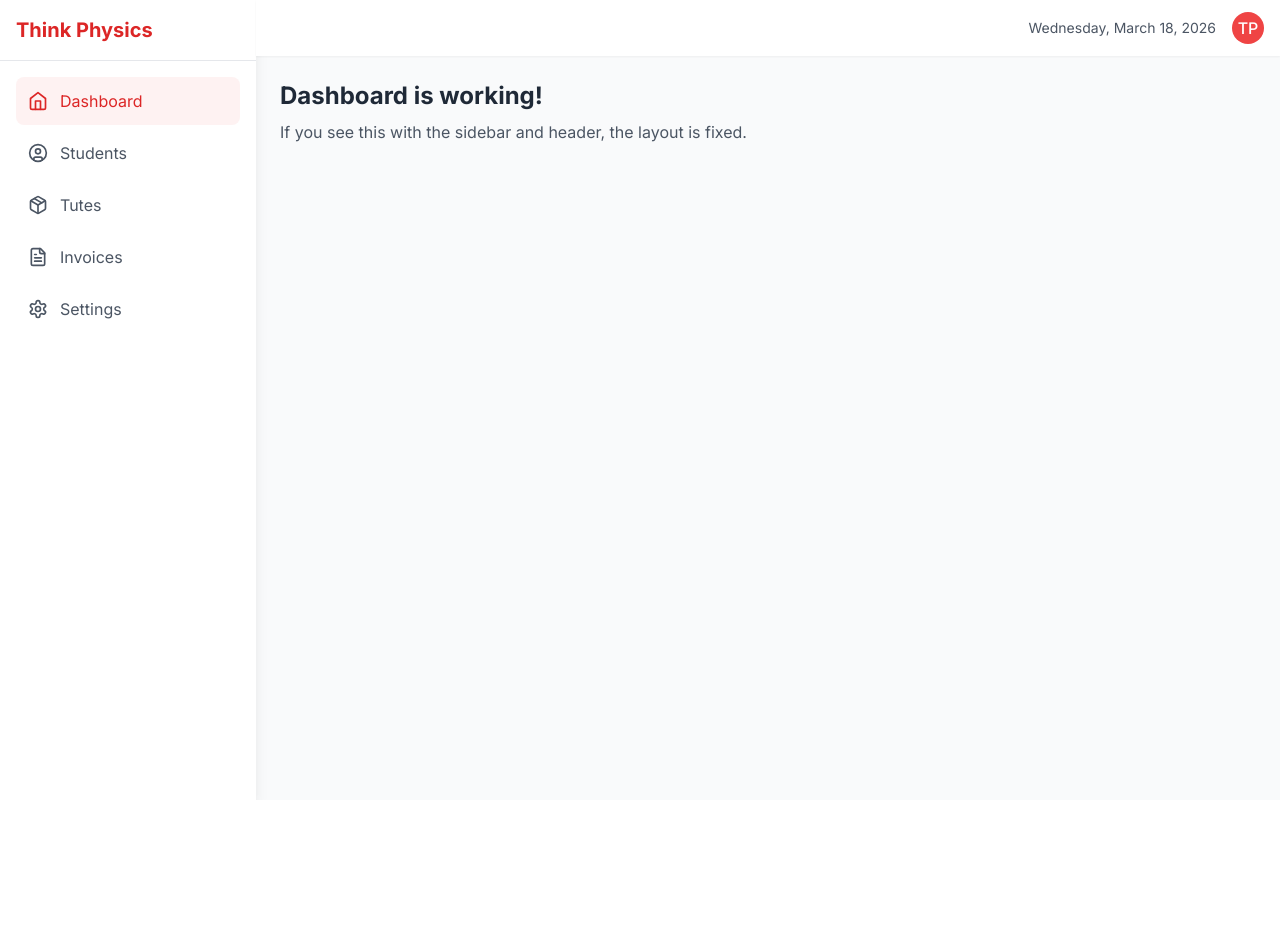
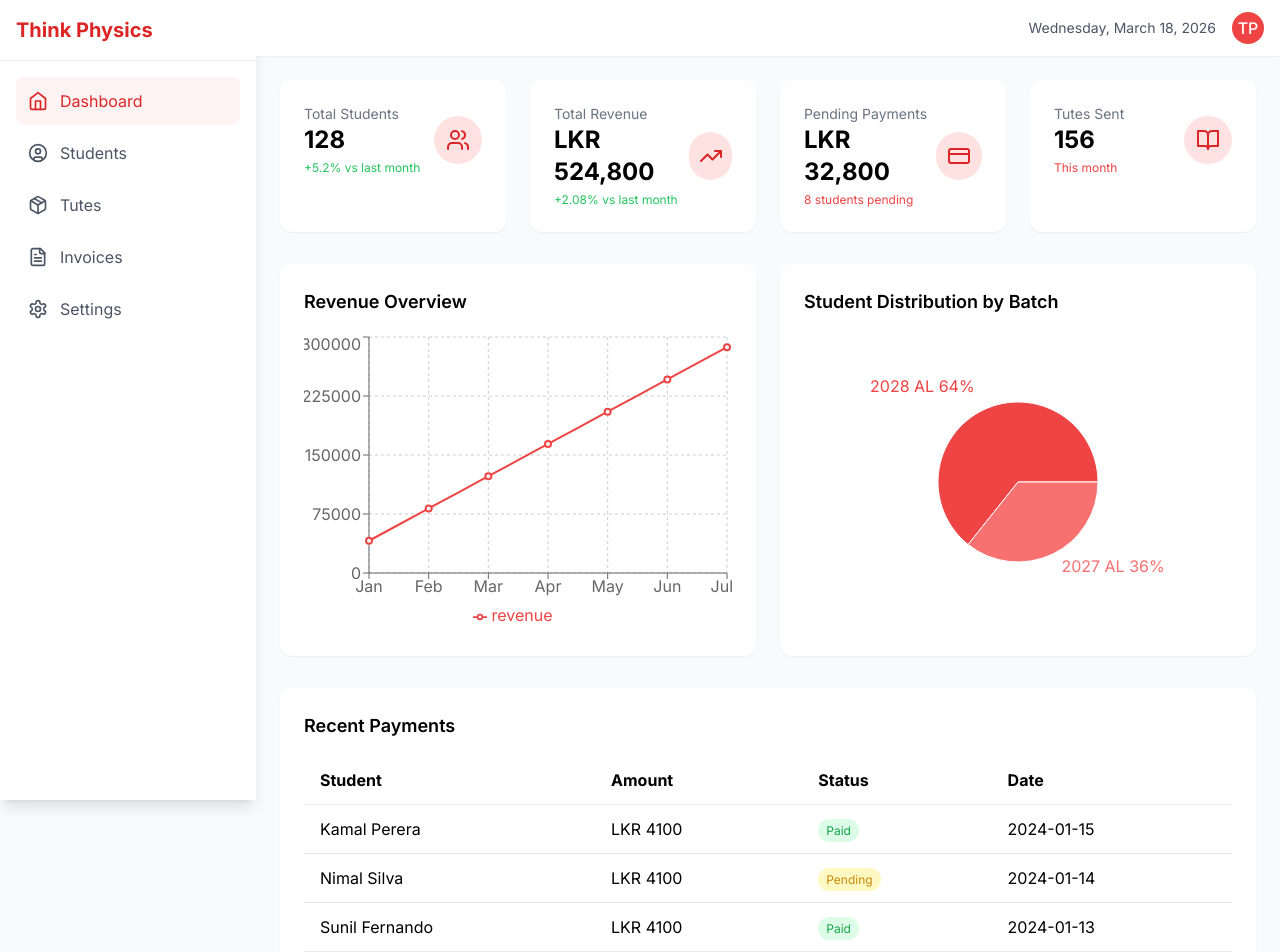
Before and after one commit to Aerota/thinkphysics, a Next.js app: page /dashboard in a window 1280 px wide. Shown: the top 952 px of the page. Before the commit the page ends 800 px from the top, so only its background shows below. Built offline with nearby package versions, Linux system fonts and the light colour scheme.

Commit message:
Update page.tsx

```diff
--- a/app/dashboard/page.tsx
+++ b/app/dashboard/page.tsx
@@ -1,8 +1,168 @@
+'use client'
+
+import { Users, BookOpen, CreditCard, TrendingUp } from 'lucide-react'
+import {
+  LineChart,
+  Line,
+  XAxis,
+  YAxis,
+  CartesianGrid,
+  Tooltip,
+  Legend,
+  ResponsiveContainer,
+  PieChart,
+  Pie,
+  Cell
+} from 'recharts'
+
+const monthlyData = [
+  { month: 'Jan', revenue: 41000, students: 10 },
+  { month: 'Feb', revenue: 82000, students: 20 },
+  { month: 'Mar', revenue: 123000, students: 30 },
+  { month: 'Apr', revenue: 164000, students: 40 },
+  { month: 'May', revenue: 205000, students: 50 },
+  { month: 'Jun', revenue: 246000, students: 60 },
+  { month: 'Jul', revenue: 287000, students: 70 },
+]
+
+const batchDistribution = [
+  { name: '2028 AL', value: 45, color: '#ef4444' },
+  { name: '2027 AL', value: 25, color: '#f87171' },
+]
+
+const recentPayments = [
+  { id: 1, student: 'Kamal Perera', amount: 4100, status: 'Paid', date: '2024-01-15' },
+  { id: 2, student: 'Nimal Silva', amount: 4100, status: 'Pending', date: '2024-01-14' },
+  { id: 3, student: 'Sunil Fernando', amount: 4100, status: 'Paid', date: '2024-01-13' },
+]
+
 export default function DashboardPage() {
   return (
     <div className="p-6">
-      <h1 className="text-2xl font-bold text-gray-800">Dashboard is working!</h1>
-      <p className="mt-2 text-gray-600">If you see this with the sidebar and header, the layout is fixed.</p>
+      <div className="grid grid-cols-1 md:grid-cols-2 lg:grid-cols-4 gap-6 mb-8">
+        <div className="bg-white rounded-xl shadow-sm p-6">
+          <div className="flex items-center justify-between">
+            <div>
+              <p className="text-sm text-gray-500">Total Students</p>
+              <p className="text-2xl font-bold">128</p>
+              <p className="text-xs text-green-500 mt-1">+5.2% vs last month</p>
+            </div>
+            <div className="w-12 h-12 bg-red-100 rounded-full flex items-center justify-center">
+              <Users className="w-6 h-6 text-red-600" />
+            </div>
+          </div>
+        </div>
+
+        <div className="bg-white rounded-xl shadow-sm p-6">
+          <div className="flex items-center justify-between">
+            <div>
+              <p className="text-sm text-gray-500">Total Revenue</p>
+              <p className="text-2xl font-bold">LKR 524,800</p>
+              <p className="text-xs text-green-500 mt-1">+2.08% vs last month</p>
+            </div>
+            <div className="w-12 h-12 bg-red-100 rounded-full flex items-center justify-center">
+              <TrendingUp className="w-6 h-6 text-red-600" />
+            </div>
+          </div>
+        </div>
+
+        <div className="bg-white rounded-xl shadow-sm p-6">
+          <div className="flex items-center justify-between">
+            <div>
+              <p className="text-sm text-gray-500">Pending Payments</p>
+              <p className="text-2xl font-bold">LKR 32,800</p>
+              <p className="text-xs text-red-500 mt-1">8 students pending</p>
+            </div>
+            <div className="w-12 h-12 bg-red-100 rounded-full flex items-center justify-center">
+              <CreditCard className="w-6 h-6 text-red-600" />
+            </div>
+          </div>
+        </div>
+
+        <div className="bg-white rounded-xl shadow-sm p-6">
+          <div className="flex items-center justify-between">
+            <div>
+              <p className="text-sm text-gray-500">Tutes Sent</p>
+              <p className="text-2xl font-bold">156</p>
+              <p className="text-xs text-red-500 mt-1">This month</p>
+            </div>
+            <div className="w-12 h-12 bg-red-100 rounded-full flex items-center justify-center">
+              <BookOpen className="w-6 h-6 text-red-600" />
+            </div>
+          </div>
+        </div>
+      </div>
+
+      <div className="grid grid-cols-1 lg:grid-cols-2 gap-6 mb-8">
+        <div className="bg-white rounded-xl shadow-sm p-6">
+          <h2 className="text-lg font-semibold mb-4">Revenue Overview</h2>
+          <ResponsiveContainer width="100%" height={300}>
+            <LineChart data={monthlyData}>
+              <CartesianGrid strokeDasharray="3 3" />
+              <XAxis dataKey="month" />
+              <YAxis />
+              <Tooltip />
+              <Legend />
+              <Line type="monotone" dataKey="revenue" stroke="#ef4444" strokeWidth={2} />
+            </LineChart>
+          </ResponsiveContainer>
+        </div>
+
+        <div className="bg-white rounded-xl shadow-sm p-6">
+          <h2 className="text-lg font-semibold mb-4">Student Distribution by Batch</h2>
+          <ResponsiveContainer width="100%" height={300}>
+            <PieChart>
+              <Pie
+                data={batchDistribution}
+                cx="50%"
+                cy="50%"
+                labelLine={false}
+                label={({ name, percent }) => `${name} ${(percent * 100).toFixed(0)}%`}
+                outerRadius={80}
+                fill="#ef4444"
+                dataKey="value"
+              >
+                {batchDistribution.map((entry, index) => (
+                  <Cell key={`cell-${index}`} fill={entry.color} />
+                ))}
+              </Pie>
+              <Tooltip />
+            </PieChart>
+          </ResponsiveContainer>
+        </div>
+      </div>
+
+      <div className="bg-white rounded-xl shadow-sm p-6">
+        <h2 className="text-lg font-semibold mb-4">Recent Payments</h2>
+        <div className="overflow-x-auto">
+          <table className="w-full">
+            <thead>
+              <tr className="border-b">
+                <th className="text-left py-3 px-4">Student</th>
+                <th className="text-left py-3 px-4">Amount</th>
+                <th className="text-left py-3 px-4">Status</th>
+                <th className="text-left py-3 px-4">Date</th>
+              </tr>
+            </thead>
+            <tbody>
+              {recentPayments.map((payment) => (
+                <tr key={payment.id} className="border-b hover:bg-gray-50">
+                  <td className="py-3 px-4">{payment.student}</td>
+                  <td className="py-3 px-4">LKR {payment.amount}</td>
+                  <td className="py-3 px-4">
+                    <span className={`px-2 py-1 rounded-full text-xs ${
+                      payment.status === 'Paid' ? 'bg-green-100 text-green-600' : 'bg-yellow-100 text-yellow-600'
+                    }`}>
+                      {payment.status}
+                    </span>
+                  </td>
+                  <td className="py-3 px-4">{payment.date}</td>
+                </tr>
+              ))}
+            </tbody>
+          </table>
+        </div>
+      </div>
     </div>
   )
 }
```
